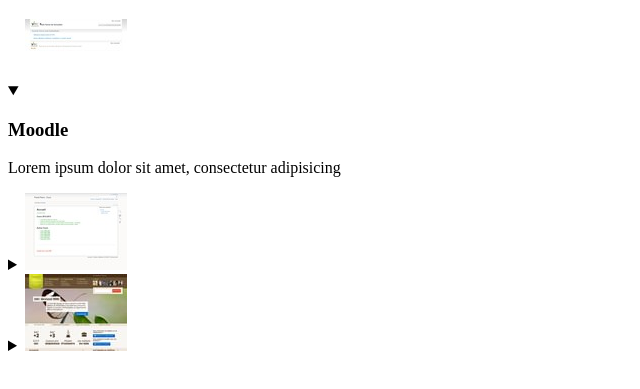
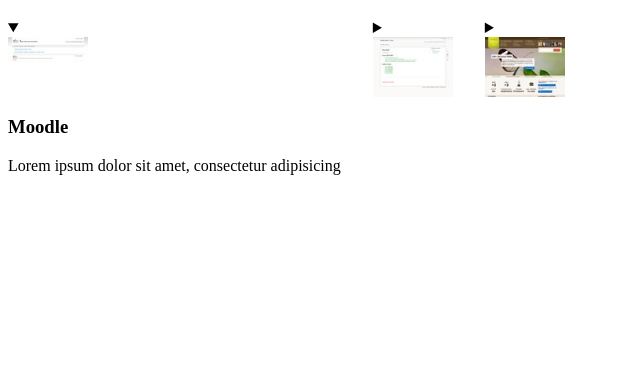
Before and after one commit to MMI-NFC-2026/sae105-r112-tp4-artochh, a plain HTML site: page index.html in a window 1280 px wide. Shown: the part 61-450 px from the top of the page, without its empty margins (0-640 px from the left). Drawn offline with Linux system fonts and the light colour scheme.

Commit message:
CSS accordéon : details côte à côte

```diff
--- a/src/css/components/accordeon.css
+++ b/src/css/components/accordeon.css
@@ -1,3 +1,17 @@
 /**
 * Accordeon
 */
+.accordeon {
+  display: flex;
+  align-items: flex-start;
+  gap: 2rem;
+}
+
+.accordeon > details > summary {
+  cursor: pointer;
+}
+
+.accordeon > details > summary img {
+  display: block;
+  width: 5rem;
+}
```
Also changed, not shown: 1 other file.
